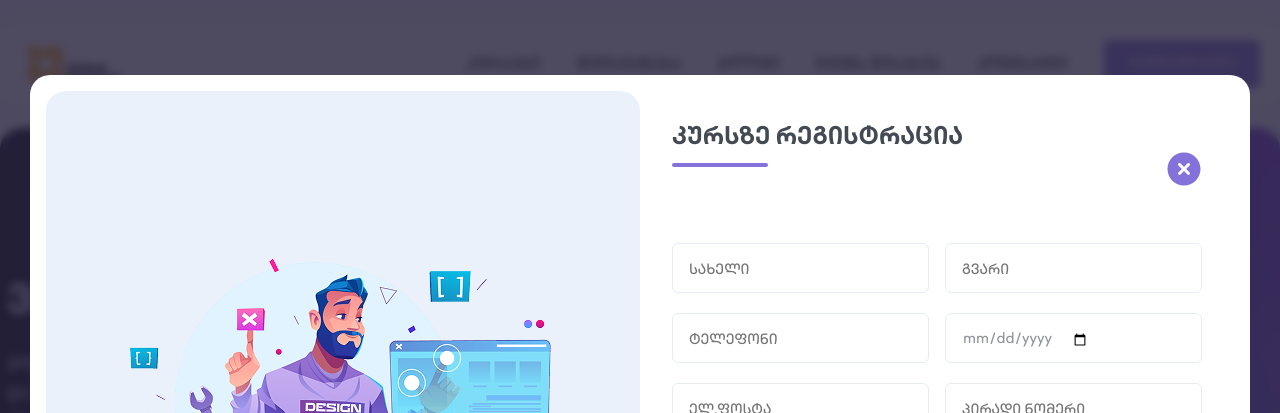
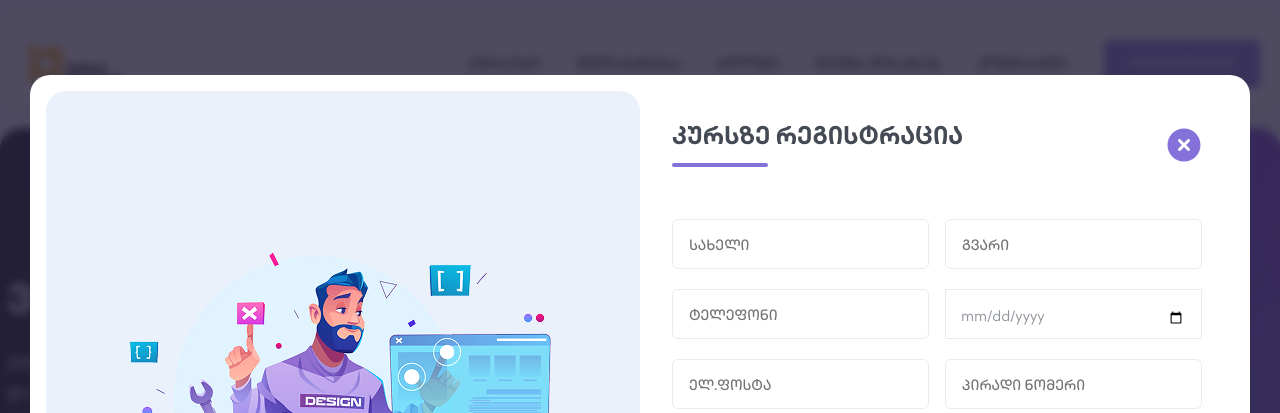
Before and after one commit to IdeaRoom2025/idearoom-academy-app, a Next.js app: page / in a window 1280 px wide. Both pictures are taken after a click on the button "რეგისტრაცია". Shown: the top 413 px of the page. Built offline with nearby package versions, Linux system fonts and the light colour scheme; no server answers; the database is empty.

Commit message:
fix everything

```diff
--- a/app/_components/Header.jsx
+++ b/app/_components/Header.jsx
@@ -28,6 +28,7 @@
 );
 
 export default function Header() {
+  const [date, setDate] = useState("");
   const [mobileMenuOpen, setMobileMenuOpen] = useState(false);
   const [isRegistrationOpen, setIsRegistrationOpen] = useState(false);
   const [isFullscreen, setIsFullscreen] = useState(false);
@@ -38,6 +39,14 @@
   const [isCoursesLoading, setIsCoursesLoading] = useState(false);
   const fullscreenChecked = useRef(false);
   const pathname = usePathname();
+  const [value, setValue] = useState("");
+  const [showNativePicker, setShowNativePicker] = useState(false);
+
+  // ფუნქცია, რომელიც დააბრუნებს მხოლოდ მნიშვნელობას input-ის value-დან
+  const handleChange = (e) => {
+    setValue(e.target.value);
+    setShowNativePicker(!!e.target.value); // თუ მნიშვნელობა არსებობს, აღარ ვაჩენთ placeholder-ს
+  };
 
   // Handle fullscreen check on initial render and window resize
   useEffect(() => {
@@ -86,12 +95,29 @@
     setMobileMenuOpen(false);
   };
 
+  // ბეზოპასნი ფუნქცია მენიუს გასახსნელად, იყენებს setTimeout-ს რომ მოხდეს ახალი ციკლში
+  const safelyToggleMobileMenu = () => {
+    setTimeout(() => {
+      setMobileMenuOpen((prev) => !prev);
+    }, 0);
+  };
+
+  // ბეზოპასნი ფუნქცია რეგისტრაციის დიალოგის გასახსნელად
+  const safelySetRegistrationOpen = (open) => {
+    setTimeout(() => {
+      setIsRegistrationOpen(open);
+    }, 0);
+  };
+
   // Registration form component
   const RegistrationForm = () => {
     const handleCancel = () => {
-      setIsRegistrationOpen(false);
-      setFormError("");
-      setFormSuccess(false);
+      // უსაფრთხოდ ვხურავთ დიალოგს
+      setTimeout(() => {
+        setIsRegistrationOpen(false);
+        setFormError("");
+        setFormSuccess(false);
+      }, 0);
     };
 
     // Handle form submission: extract form data and insert into "users_form" table
@@ -151,33 +177,43 @@
       }
     };
 
+    // ვეთანხმები ტექსტზე დაჭერის დამუშავება
+    const handleTermsClick = (e) => {
+      // თავიდან ავირიდოთ ბაბლინგი, რომ არ მოხდეს ჩეკბოქსის ჩართვა/გამორთვა
+      e.preventDefault();
+      e.stopPropagation();
+
+      // აქ შეგიძლიათ დაამატოთ წესებისა და პირობების დიალოგის ჩვენება
+      alert("წესებისა და პირობების გვერდი ჯერ ხელმისაწვდომი არ არის");
+    };
+
     return (
       <div className="flex relative p-2 lg:p-4 w-full caps-text rounded-[8px] lg:rounded-[20px] flex-col lg:flex-row h-full lg:max-h-[650px]">
-        <div className="hidden lg:flex bg-[#EAF1FA] h-[630px] w-full lg:w-[50%] items-center justify-center rounded-[20px]">
+        <div className="hidden lg:flex bg-[#EAF1FA] h-[auto] w-full lg:w-[50%] items-center justify-center rounded-[20px]">
           <img
             src={signUpPic.src}
             alt="sign-up-illustration"
-            className="w-[544px] h-[363px] object-cover"
+            className="w-[544px]  object-cover"
           />
         </div>
 
         <div
-          className={`w-full lg:w-[50%] p-4 lg:p-8 ${
+          className={`w-full  lg:w-[50%] p-4 lg:p-8 ${
             isFullscreen
               ? "max-h-[80vh] overflow-y-auto"
               : "h-[650px] overflow-y-hidden"
           }`}
         >
-          <div className="mb-4 flex items-center justify-between relative lg:mb-6">
+          <div className="mb-12 flex items-center justify-between relative ">
             <div>
               <h2 className="text-xl max-lg:mt-[48px] lg:text-2xl font-bold text-[#434A53]">
                 კურსზე რეგისტრაცია
               </h2>
 
-              <div className="mt-2 mb-6 lg:mb-12 h-1 w-20 lg:w-24 rounded-[4px] bg-primary-500"></div>
+              <div className="mt-2 h-1 w-20 lg:w-24 rounded-[4px] bg-primary-500"></div>
             </div>
             <Image
-              className=" max-lg:top-[65px] right-[10px] lg:right-[15px] cursor-pointer w-[30px] h-[30px] lg:w-[36px] lg:h-[36px] top-[10px] lg:top-[15px] z-10"
+              className="right-[10px] lg:right-[15px] cursor-pointer w-[30px] h-[30px] lg:w-[36px] lg:h-[36px] z-10"
               src={cancel}
               onClick={handleCancel}
               alt="cancel svg"
@@ -222,13 +258,40 @@
                   />
                 </div>
 
-                <div>
-                  <Input
-                    id="dob"
+                <div className="relative">
+                  {/* ვიზუალური placeholder */}
+                  {!value && !showNativePicker && (
+                    <div
+                      className="absolute inset-y-0 left-0 flex items-center pl-3 lg:pl-4 text-[#8F949A] text-[13px] lg:text-sm cursor-pointer"
+                      onClick={() => {
+                        // setTimeout-ით ვუზრუნველყოფთ ახალ ციკლში გაშვებას
+                        setTimeout(() => {
+                          setShowNativePicker(true);
+                          // ფოკუსი გავაკეთოთ hidden input-ზე
+                          const dateInput =
+                            document.getElementById("actual-dob-input");
+                          if (dateInput && dateInput.showPicker) {
+                            dateInput.showPicker();
+                          } else if (dateInput) {
+                            dateInput.focus();
+                          }
+                        }, 0);
+                      }}
+                    >
+                      <p className="max-sm:text-[13px] mt-3">mm/dd/yyyy</p>
+                    </div>
+                  )}
+
+                  {/* ნამდვილი date input */}
+                  <input
+                    id="actual-dob-input"
                     name="birth_date"
                     type="date"
-                    className="w-full font-[500] mt-1 text-[#8F949A] bg-white shadow-none border border-[#E7ECF2] text-[13px] lg:text-sm pt-2 pl-3 lg:pl-4 h-[45px] lg:h-[50px]"
-                    placeholder="დაბადების თარიღი"
+                    value={value}
+                    onChange={handleChange}
+                    className={`w-full font-[500] mt-1 ${
+                      value ? "text-secondary-500" : " text-transparent"
+                    } bg-white shadow-none border border-[#E7ECF2] text-[13px] lg:text-sm pt-2 pl-3 pr-4 lg:pl-4 h-[45px] lg:h-[50px]`}
                     required
                   />
                 </div>
@@ -322,7 +385,12 @@
                   className="text-xs lg:text-sm regular-text cursor-pointer text-[#434A53]"
                 >
                   ვეთანხმები{" "}
-                  <span className="text-[#5387C9]">წესებს და პირობებს</span>
+                  <span
+                    className="text-[#5387C9] cursor-pointer"
+                    onClick={handleTermsClick}
+                  >
+                    წესებს და პირობებს
+                  </span>
                 </Label>
               </div>
 
@@ -425,9 +493,7 @@
           <li>
             <AlertDialog
               open={isRegistrationOpen}
-              onOpenChange={(open) =>
-                setTimeout(() => setIsRegistrationOpen(open), 0)
-              }
+              onOpenChange={safelySetRegistrationOpen}
             >
               <AlertDialogTrigger asChild>
                 <Button className="w-[156px] h-[48px]">რეგისტრაცია</Button>
@@ -450,12 +516,7 @@
         </ul>
 
         <div className="lg:hidden">
-          <button
-            onClick={() =>
-              setTimeout(() => setMobileMenuOpen(!mobileMenuOpen), 0)
-            }
-            className="p-2"
-          >
+          <button onClick={safelyToggleMobileMenu} className="p-2">
             {mobileMenuOpen ? <X size={24} /> : <Menu size={24} />}
           </button>
         </div>
@@ -522,9 +583,7 @@
             <li className="py-2">
               <AlertDialog
                 open={isRegistrationOpen}
-                onOpenChange={(open) =>
-                  setTimeout(() => setIsRegistrationOpen(open), 0)
-                }
+                onOpenChange={safelySetRegistrationOpen}
               >
                 <AlertDialogTrigger asChild>
                   <Button className="w-full text-[14px]">რეგისტრაცია</Button>
```
